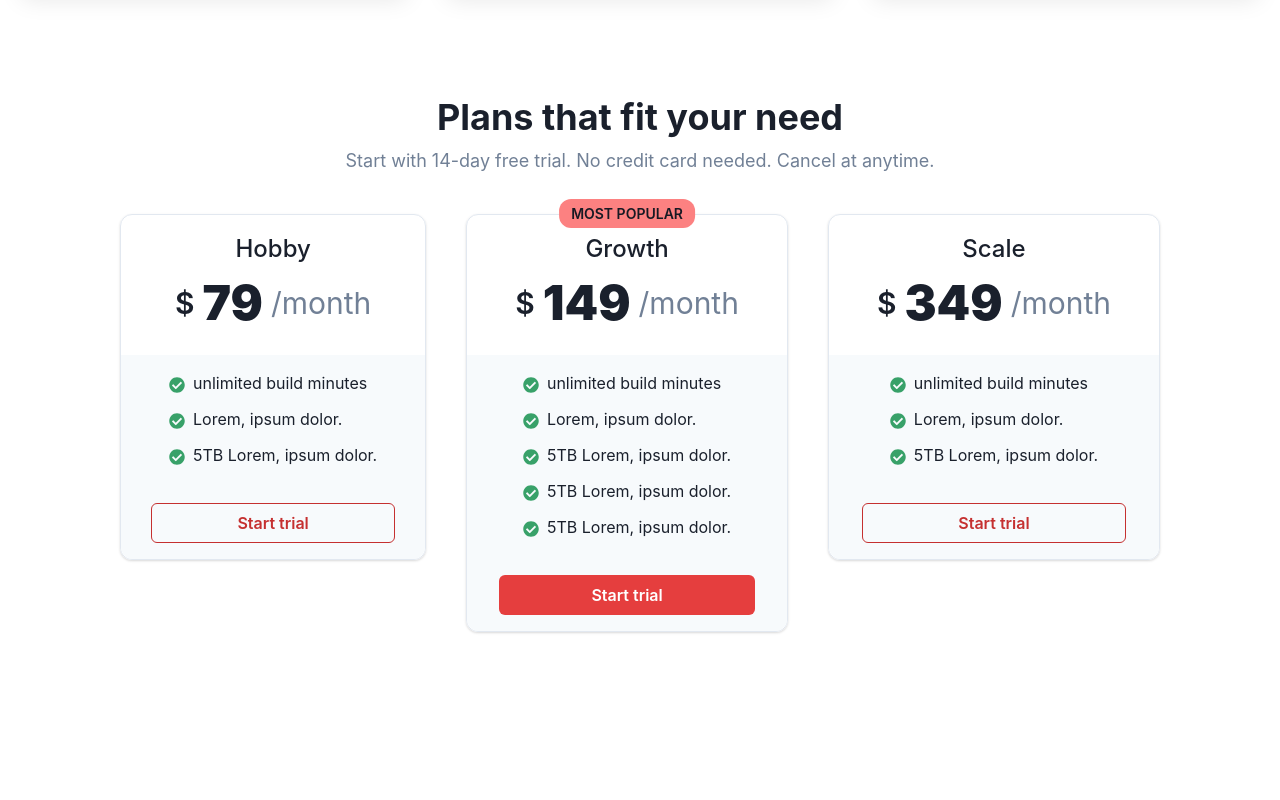
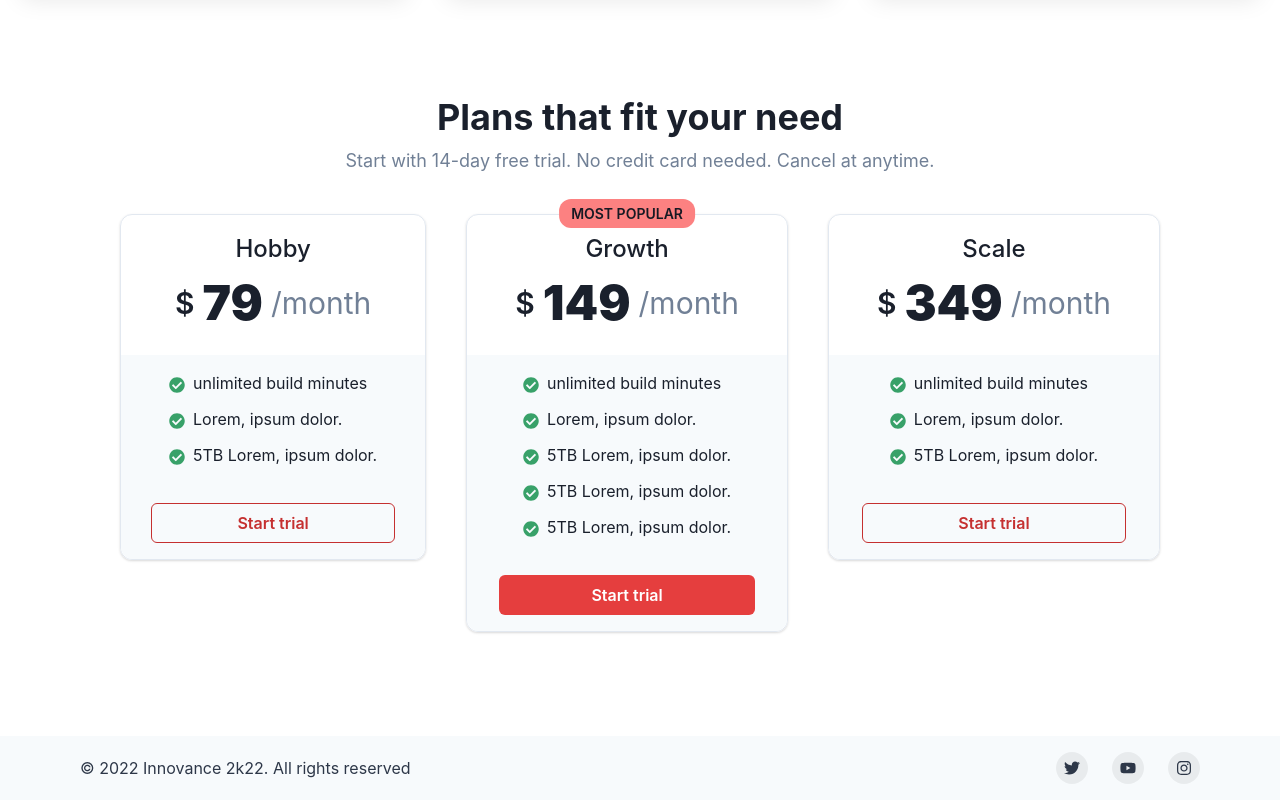
Before and after one commit to sambitraze/headway-frontend, a Next.js app: page / in a window 1280 px wide. Shown: the part 1482-2282 px from the top of the page. Before the commit the page ends 2218 px from the top, so only its background shows below. Built offline with nearby package versions, Linux system fonts and the light colour scheme.

Commit message:
Update _app.js

```diff
--- a/pages/_app.js
+++ b/pages/_app.js
@@ -1,9 +1,11 @@
 import { ChakraProvider } from '@chakra-ui/react';
+import IndexFooter from '../components/IndexFooter';
 
 function MyApp({ Component, pageProps }) {
   return (
     <ChakraProvider>
       <Component {...pageProps} />
+      <IndexFooter />
     </ChakraProvider>
   )
 }
```
